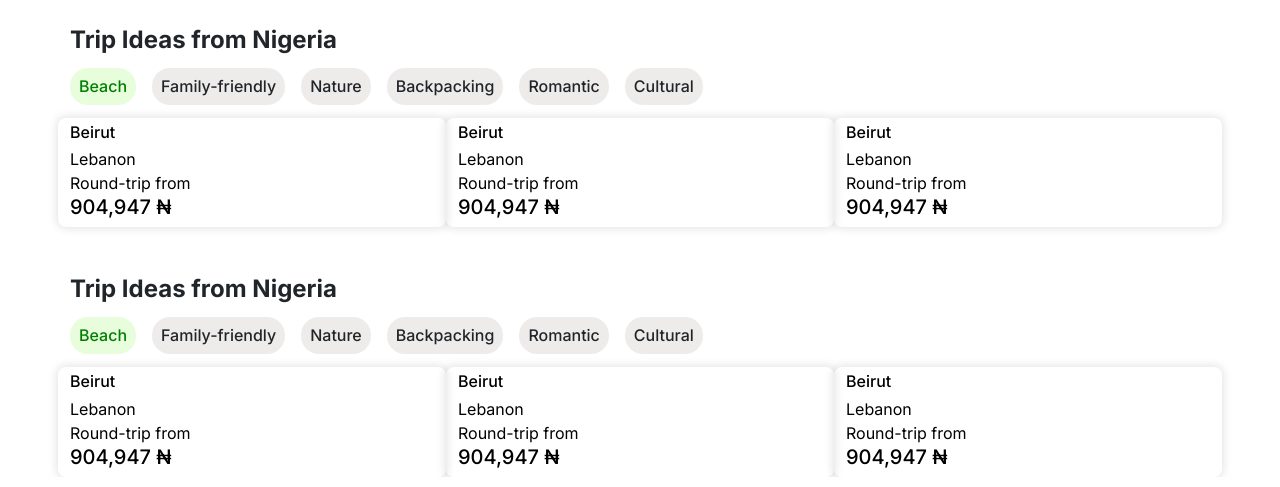
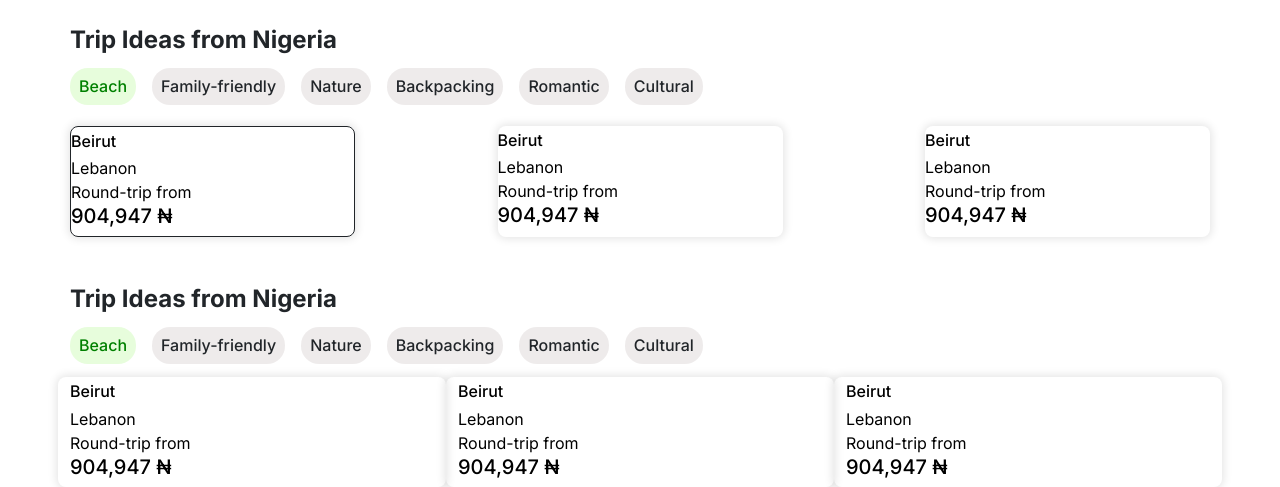
Before and after one commit to Rodyhat/Airport-website, a plain HTML site: page index.html in a window 1280 px wide. Shown: the part 2067-2554 px from the top of the page. Drawn offline with nearby package versions, Linux system fonts and the light colour scheme.

Commit message:
trip ideas beginning

```diff
--- a/index.html
+++ b/index.html
@@ -2054,8 +2054,8 @@
                 <h6 class="multi-city one-way ways-text">Cultural</h6>
             </div>
         </div>
-        <div class="beach mt-2 row">
-            <a href="" class="beirut rounded-3 d-flex col-lg-4 col-md-4 col-12">
+        <div class="beach mt-3 d-flex justify-content-between">
+            <a href="" class="beirut rounded-3 d-flex col-lg-3 col-md-3 col-12 border border-dark">
                 <div class="beirut-image">
                     <img src="https://zen.wego.com/cdn-cgi/image/height=296/destinations/cities/BEY.jpg" alt="">
                 </div>
@@ -2070,7 +2070,7 @@
                     </div>
                 </div>
             </a>
-            <a href="" class="beirut rounded-3 d-flex col-lg-4 col-md-4 col-12">
+            <a href="" class="beirut rounded-3 d-flex col-lg-3 col-md-3 col-12">
                 <div class="beirut-image">
                     <img src="https://zen.wego.com/cdn-cgi/image/height=296/destinations/cities/BEY.jpg" alt="">
                 </div>
@@ -2085,7 +2085,7 @@
                     </div>
                 </div>
             </a>
-            <a href="" class="beirut rounded-3 d-flex col-lg-4 col-md-4 col-12">
+            <a href="" class="beirut rounded-3 d-flex col-lg-3 col-md-3 col-12">
                 <div class="beirut-image">
                     <img src="https://zen.wego.com/cdn-cgi/image/height=296/destinations/cities/BEY.jpg" alt="">
                 </div>
--- a/style.css
+++ b/style.css
@@ -583,8 +583,8 @@ h6 {
 }
 
 .beirut-image img{
-  width: 60%;
-  /* position: absolute; */
+  width: 100%;
+  border-radius: 5px;
 }
 
 @media (max-width: 767px) {
```
